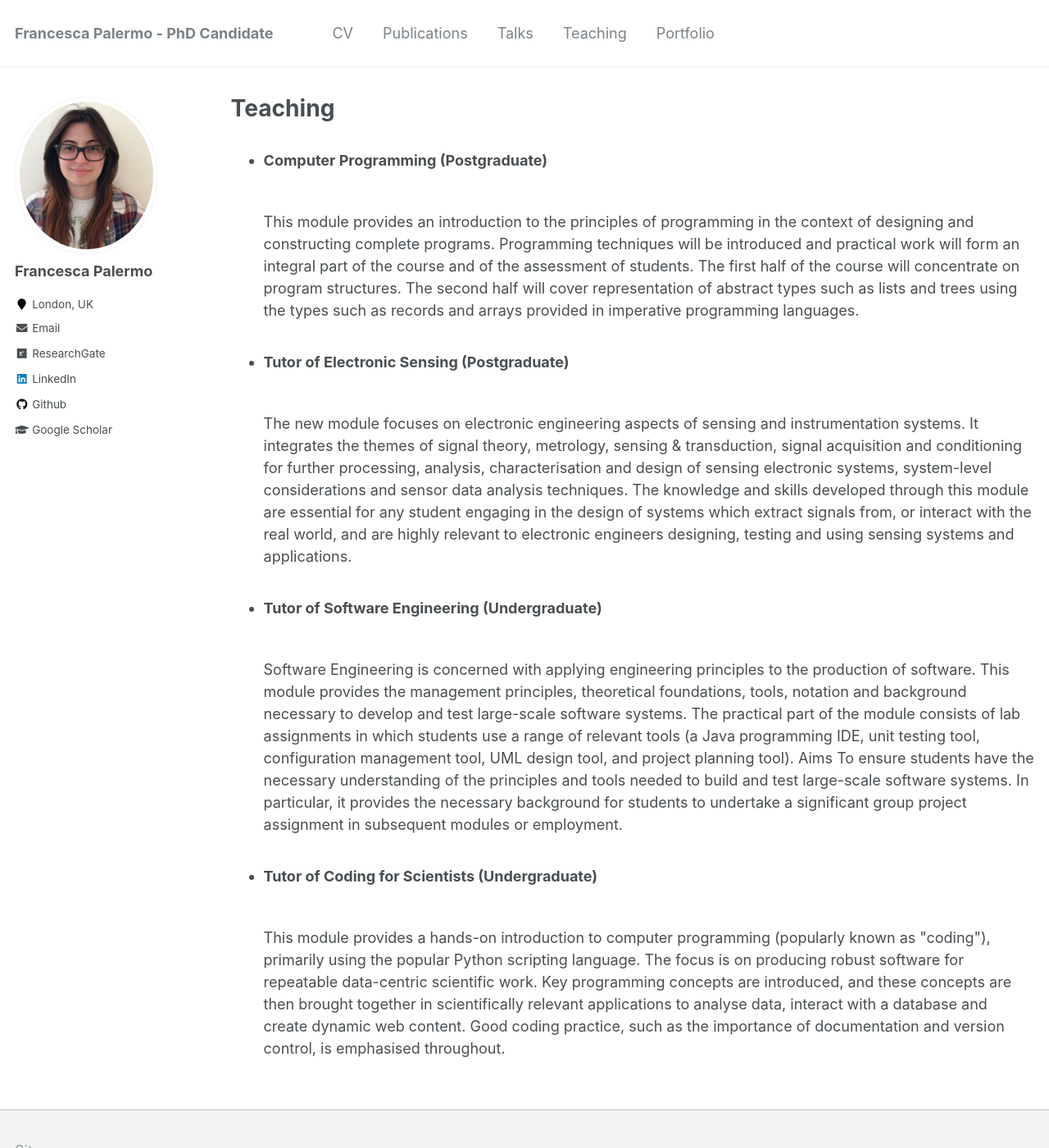
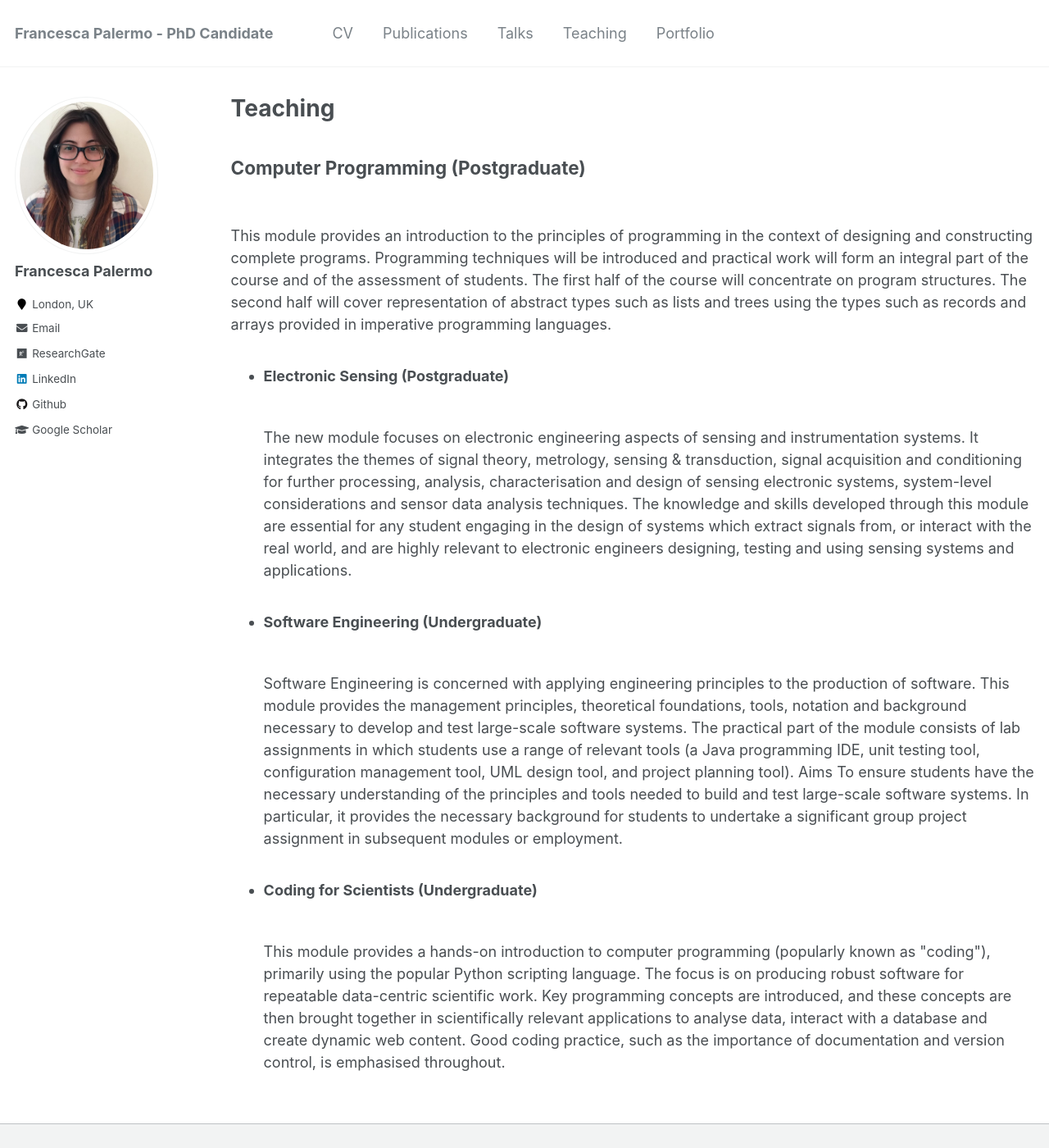
Before and after one commit to francescapalermo/francescapalermo.github.io, a Jekyll site: the page built from _pages/teaching.html, in a window 1280 px wide and 1400 px high. Shown: the whole window at 82% size. Built offline with Jekyll 4.4.1, drawn with Linux system fonts in a browser that asks for light colours.

Commit message:
Update teaching.html

```diff
--- a/_pages/teaching.html
+++ b/_pages/teaching.html
@@ -4,21 +4,20 @@ title: "Teaching"
 permalink: /teaching/
 author_profile: true
 ---
+<h2><p>Computer Programming (Postgraduate)</h2><br/>
+		This module provides an introduction to the principles of programming in the context of designing and constructing complete programs. Programming techniques will be introduced and practical work will form an integral part of the course and of the assessment of students. The first half of the course will concentrate on program structures. The second half will cover representation of abstract types such as lists and trees using the types such as records and arrays provided in imperative programming languages.
+
 <ul>
 	<li>
-		<h3><p>Computer Programming (Postgraduate)</h3><br/>
-		This module provides an introduction to the principles of programming in the context of designing and constructing complete programs. Programming techniques will be introduced and practical work will form an integral part of the course and of the assessment of students. The first half of the course will concentrate on program structures. The second half will cover representation of abstract types such as lists and trees using the types such as records and arrays provided in imperative programming languages.
-		</li>
-	<li>
-		<h3><p>Tutor of Electronic Sensing (Postgraduate)</h3><br/>
+		<h3><p>Electronic Sensing (Postgraduate)</h3><br/>
 		The new module focuses on electronic engineering aspects of sensing and instrumentation systems. It integrates the themes of signal theory, metrology, sensing & transduction, signal acquisition and conditioning for further processing, analysis, characterisation and design of sensing electronic systems, system-level considerations and sensor data analysis techniques. The knowledge and skills developed through this module are essential for any student engaging in the design of systems which extract signals from, or interact with the real world, and are highly relevant to electronic engineers designing, testing and using sensing systems and applications.
 	</li>
 	<li>
-		<h3><p>Tutor of Software Engineering (Undergraduate)</h3><br/>
+		<h3><p>Software Engineering (Undergraduate)</h3><br/>
 		Software Engineering is concerned with applying engineering principles to the production of software. This module provides the management principles, theoretical foundations, tools, notation and background necessary to develop and test large-scale software systems. The practical part of the module consists of lab assignments in which students use a range of relevant tools (a Java programming IDE, unit testing tool, configuration management tool, UML design tool, and project planning tool). Aims To ensure students have the necessary understanding of the principles and tools needed to build and test large-scale software systems. In particular, it provides the necessary background for students to undertake a significant group project assignment in subsequent modules or employment.
 	</li>
 	<li>
-		<h3><p>Tutor of Coding for Scientists (Undergraduate)</h3><br/>
+		<h3><p>Coding for Scientists (Undergraduate)</h3><br/>
 		This module provides a hands-on introduction to computer programming (popularly known as "coding"), primarily using the popular Python scripting language. The focus is on producing robust software for repeatable data-centric scientific work. Key programming concepts are introduced, and these concepts are then brought together in scientifically relevant applications to analyse data, interact with a database and create dynamic web content. Good coding practice, such as the importance of documentation and version control, is emphasised throughout.
 	</li>
 </ul>
```
